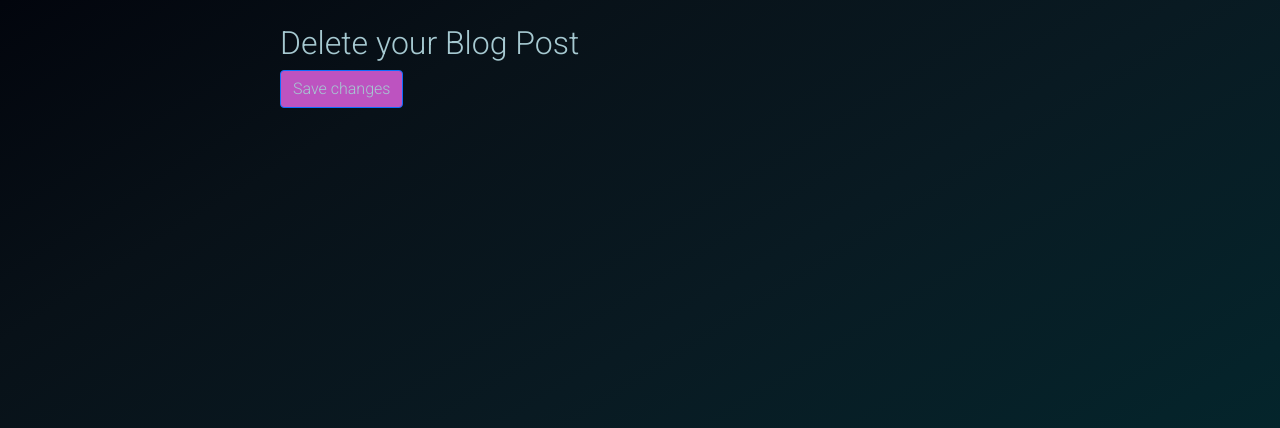
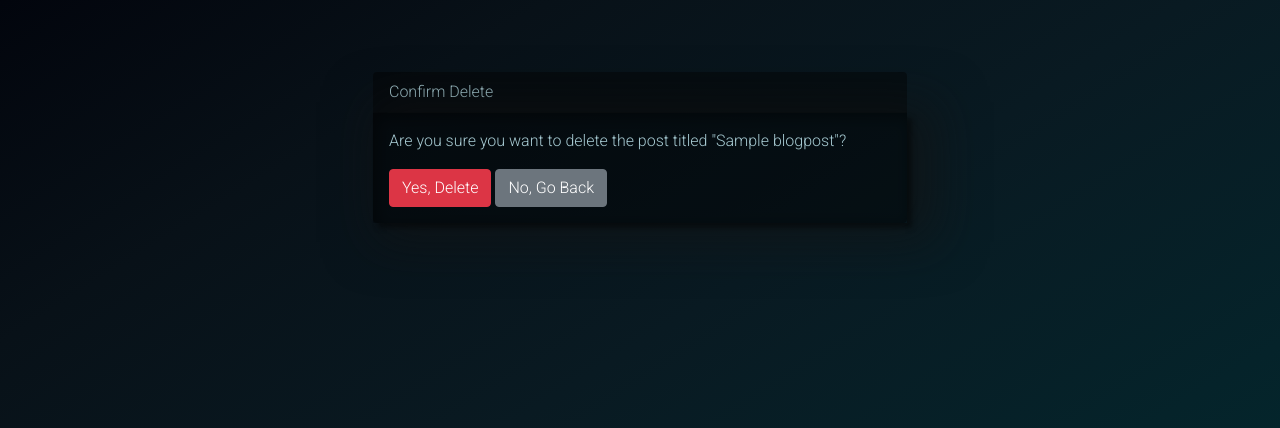
Before and after one commit to DebbieBergstrom/Culture-Club, a Django app: a page that uses templates/blogpost_delete.html in a window 1280 px wide. Shown: the part 56-484 px from the top of the page. Run offline with Django 3.2, Linux system fonts and the light colour scheme; a user stored in the database is signed in; tables that the repository leaves empty hold one stand-in row (values such as "Sample post").

Commit message:
#7 Update delete function of blogpost

```diff
--- a/templates/blogpost_delete.html
+++ b/templates/blogpost_delete.html
@@ -1,19 +1,26 @@
 {% extends 'base.html' %}
+
 {% block content %}
-
 <div class="container">
     <div class="row justify-content-center">
-        <div class="col-md-8 col-sm-12">
-            <h2 class="account-heading">Delete your Blog Post</h2>
-            <form method="post" enctype="multipart/form-data">
-                {% csrf_token %}
-                {{ form.as_p }}
-                <button type="submit" class="btn btn-primary">Save
-                    changes</button>
-            </form>
+        <div class="col-md-6">
+            <div class="card mt-5">
+                <div class="card-header">
+                    Confirm Delete
+                </div>
+                <div class="card-body">
+                    <p>Are you sure you want to delete the post titled
+                        "{{ object.blog_title }}"?</p>
+                    <form method="post">
+                        {% csrf_token %}
+                        <button type="submit" class="btn btn-danger">Yes,
+                            Delete</button>
+                        <a href="{% url 'my_posts' %}"
+                            class="btn btn-secondary">No, Go Back</a>
+                    </form>
+                </div>
+            </div>
         </div>
     </div>
 </div>
-
-
-{% endblock content %}
+{% endblock %}
```
